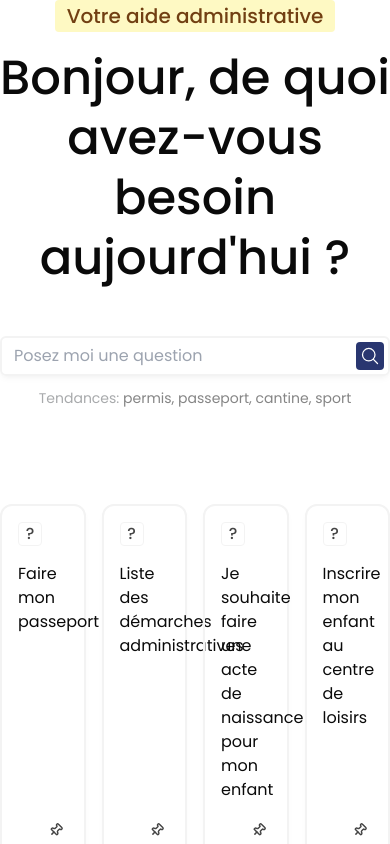
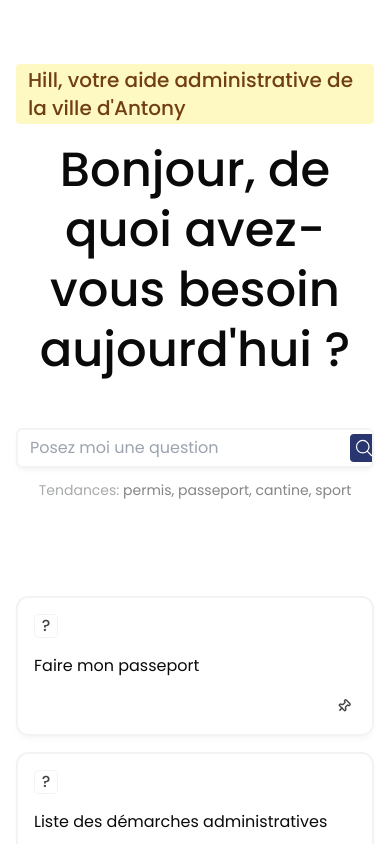
Before and after one commit to HyTaXx/mairie-chatbot, a Next.js app: page / in a window 390 px wide. Shown: the top 844 px of the page. Built offline with nearby package versions, Linux system fonts and the light colour scheme.

Commit message:
added responsive design

```diff
--- a/app/dashboard/page.tsx
+++ b/app/dashboard/page.tsx
@@ -183,9 +183,9 @@ export default function ChatbotPage() {
   };
 
   return (
-    <div className="flex h-screen p-4">
+    <div className="flex flex-col h-screen p-4 sm:flex-row">
       {/* Sidebar */}
-      <div className="w-1/4 p-4 overflow-y-auto flex flex-col justify-between">
+      <div className="p-4 flex flex-col gap-4 justify-between sm:w-1/4">
         <div>
           <div className="">
             <img src="hill-logo.png" alt="" width={100} />
--- a/app/page.tsx
+++ b/app/page.tsx
@@ -199,9 +199,9 @@ const page = () => {
           </Link>
         </div>
       ) : (
-        <div className="min-h-svh flex flex-col items-center justify-center">
+        <div className="min-h-svh flex flex-col items-center justify-center p-4 pt-16 sm:px-0">
           <p className="font-medium text-xl text-yellow-900 bg-yellow-100 px-3 py-0.5 rounded mb-4">
-            Votre aide administrative
+            Hill, votre aide administrative de la ville d'Antony
           </p>
           <p className="font-medium text-5xl leading-tight max-w-[24ch] text-center pb-12">
             Bonjour, de quoi avez-vous besoin aujourd'hui ?
@@ -253,7 +253,7 @@ const page = () => {
             </span>
           </p>
 
-          <div className="grid grid-cols-4 gap-4 pt-24 max-w-5xl">
+          <div className="grid grid-cols-1 sm:grid-cols-4 gap-4 pt-24 max-w-5xl">
             <SuggestionCard
               suggestionCategory="passeport"
               title="Faire mon passeport"
```
